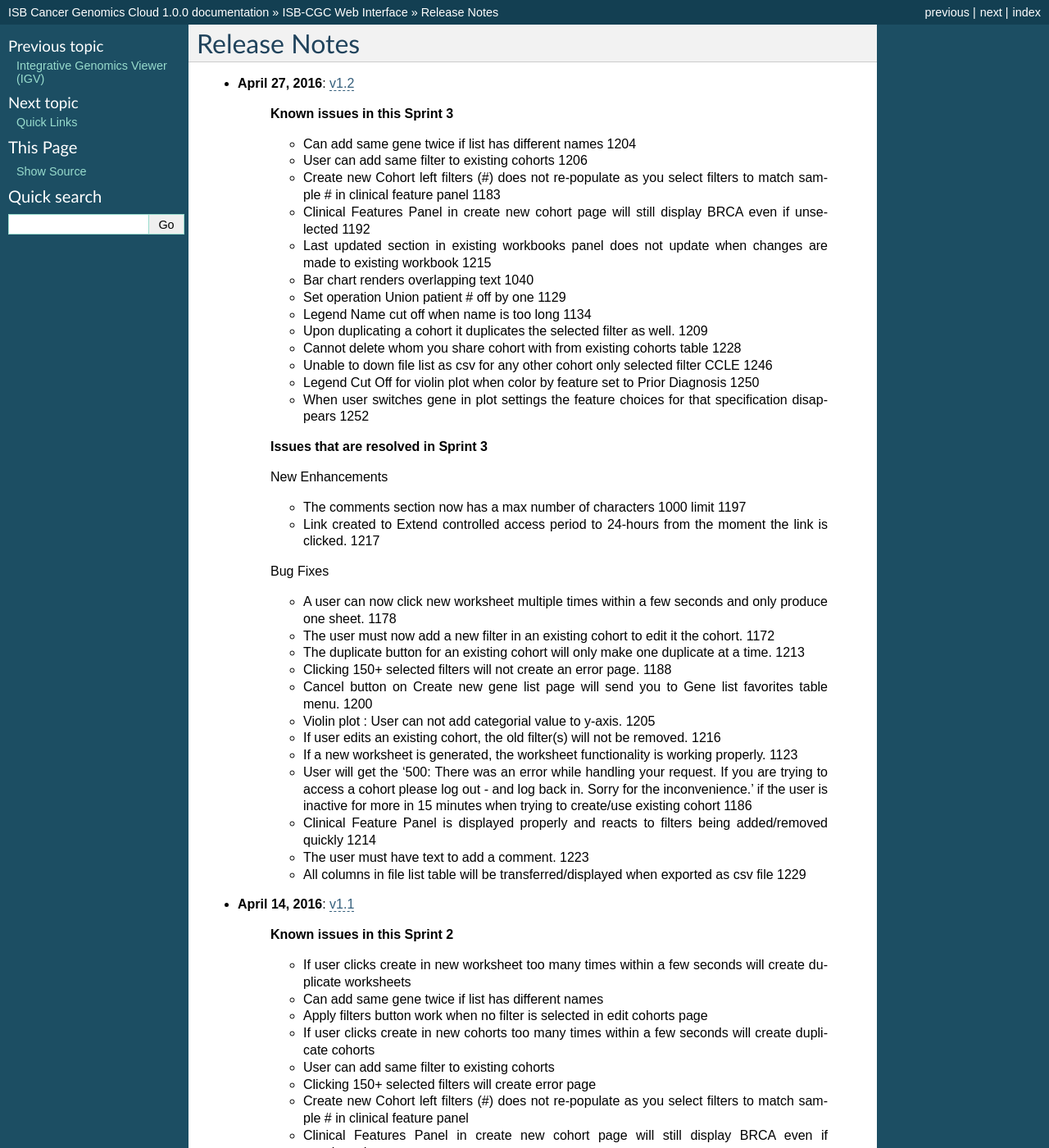
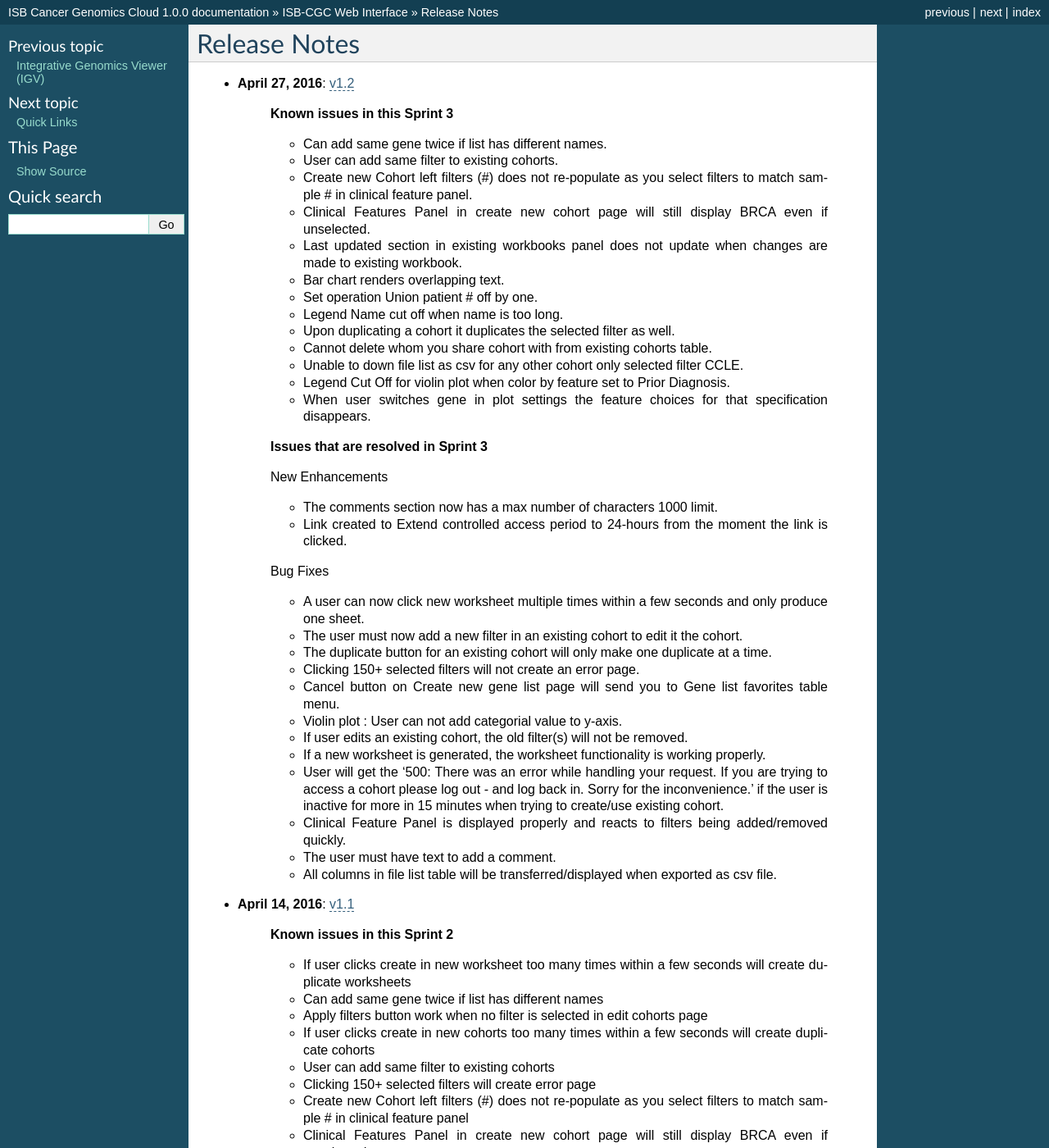
Before and after one commit to isb-cgc/readthedocs, a Sphinx documentation site: the page built from docs/source/sections/webapp/releases.rst, in a window 1280 px wide and 1400 px high. Shown: the whole window at 82% size. Built offline with Sphinx 7.4.7, drawn with Linux system fonts in a browser that asks for light colours.

Commit message:
Removed issue numbers from release notes

```diff
--- a/docs/source/sections/webapp/releases.rst
+++ b/docs/source/sections/webapp/releases.rst
@@ -6,42 +6,42 @@
 
     **Known issues in this Sprint 3**
 
-    - Can add same gene twice if list has different names 1204
-    - User can add same filter to existing cohorts 1206
-    - Create new Cohort left filters (#) does not re-populate as you select filters to match sample # in clinical feature panel 1183
-    - Clinical Features Panel in create new cohort page will still display BRCA even if unselected 1192
-    - Last updated section in existing workbooks panel does not update when changes are made to existing workbook 1215
-    - Bar chart renders overlapping text 1040
-    - Set operation Union patient # off by one 1129
-    - Legend Name cut off when name is too long 1134
-    - Upon duplicating a cohort it duplicates the selected filter as well. 1209
-    - Cannot delete whom you share cohort with from existing cohorts table 1228
-    - Unable to down file list as csv for any other cohort only selected filter CCLE 1246
-    - Legend Cut Off for violin plot when color by feature set to Prior Diagnosis 1250
-    - When user switches gene in plot settings the feature choices for that specification disappears 1252
+    - Can add same gene twice if list has different names.
+    - User can add same filter to existing cohorts.
+    - Create new Cohort left filters (#) does not re-populate as you select filters to match sample # in clinical feature panel.
+    - Clinical Features Panel in create new cohort page will still display BRCA even if unselected.
+    - Last updated section in existing workbooks panel does not update when changes are made to existing workbook.
+    - Bar chart renders overlapping text.
+    - Set operation Union patient # off by one.
+    - Legend Name cut off when name is too long.
+    - Upon duplicating a cohort it duplicates the selected filter as well.
+    - Cannot delete whom you share cohort with from existing cohorts table.
+    - Unable to down file list as csv for any other cohort only selected filter CCLE.
+    - Legend Cut Off for violin plot when color by feature set to Prior Diagnosis.
+    - When user switches gene in plot settings the feature choices for that specification disappears.
 
 
     **Issues that are resolved in Sprint 3**
 
     New Enhancements
 
-    - The comments section now has a max number of characters 1000 limit 1197
-    - Link created to Extend controlled access period to 24-hours from the moment the link is clicked. 1217
+    - The comments section now has a max number of characters 1000 limit.
+    - Link created to Extend controlled access period to 24-hours from the moment the link is clicked.
 
     Bug Fixes
 
-    - A user can now click new worksheet multiple times within a few seconds and only produce one sheet. 1178
-    - The user must now add a new filter in an existing cohort to edit it the cohort. 1172
-    - The duplicate button for an existing cohort will only make one duplicate at a time. 1213
-    - Clicking 150+ selected filters will not create an error page. 1188
-    - Cancel button on Create new gene list page will send you to Gene list favorites table menu. 1200
-    - Violin plot : User can not add categorial value to y-axis. 1205
-    - If user edits an existing cohort, the old filter(s) will not be removed. 1216
-    - If a new worksheet is generated, the worksheet functionality is working properly. 1123
-    - User will get the ‘500: There was an error while handling your request. If you are trying to access a cohort please log out - and log back in. Sorry for the inconvenience.’  if the user is inactive for more in 15 minutes when trying to create/use existing cohort 1186
-    - Clinical Feature Panel is displayed properly and reacts to filters being added/removed quickly 1214
-    - The user must have text to add a comment. 1223
-    - All columns in file list table will be transferred/displayed when exported as csv file 1229
+    - A user can now click new worksheet multiple times within a few seconds and only produce one sheet.
+    - The user must now add a new filter in an existing cohort to edit it the cohort.
+    - The duplicate button for an existing cohort will only make one duplicate at a time.
+    - Clicking 150+ selected filters will not create an error page.
+    - Cancel button on Create new gene list page will send you to Gene list favorites table menu.
+    - Violin plot : User can not add categorial value to y-axis.
+    - If user edits an existing cohort, the old filter(s) will not be removed.
+    - If a new worksheet is generated, the worksheet functionality is working properly.
+    - User will get the ‘500: There was an error while handling your request. If you are trying to access a cohort please log out - and log back in. Sorry for the inconvenience.’  if the user is inactive for more in 15 minutes when trying to create/use existing cohort.
+    - Clinical Feature Panel is displayed properly and reacts to filters being added/removed quickly.
+    - The user must have text to add a comment.
+    - All columns in file list table will be transferred/displayed when exported as csv file.
 
 
 *  **April 14, 2016**: `v1.1 <https://github.com/isb-cgc/ISB-CGC-Webapp/releases/tag/2.1>`_
```
